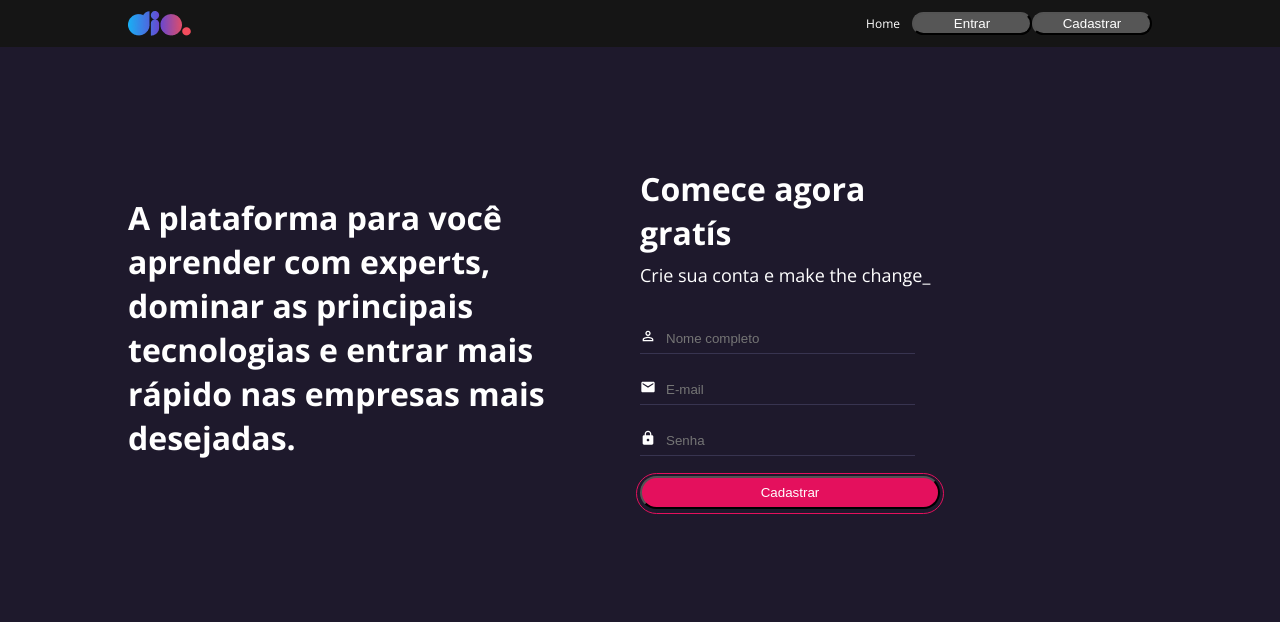
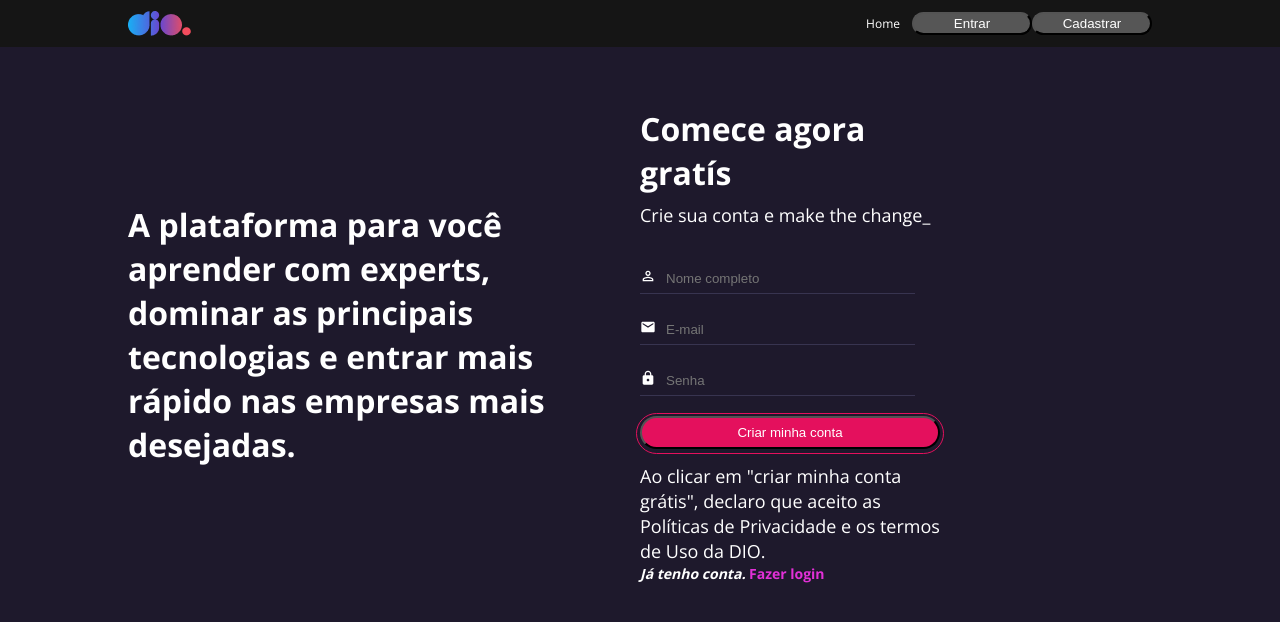
Before and after one commit to Raphael-Pauleschi/dio-clone-react, a React (Create React App) app: page /register in a window 1280 px wide. Shown: the top 622 px of the page. Built offline with nearby package versions, Linux system fonts and the light colour scheme.

Commit message:
Login and register connection done

```diff
--- a/src/pages/login/index.jsx
+++ b/src/pages/login/index.jsx
@@ -102,7 +102,7 @@ const Login = () => {
             </form>
             <Row>
               <ForgotText>Esqueci a minha senha</ForgotText>
-              <CreateText >Criar Conta</CreateText>
+              <CreateText to="/register">Criar Conta</CreateText>
             </Row>
           </Wrapper>
         </Column>
--- a/src/pages/login/styles.js
+++ b/src/pages/login/styles.js
@@ -1,3 +1,4 @@
+import { Link } from "react-router-dom";
 import styled from "styled-components";
 
 export const Container = styled.main`
@@ -64,16 +65,15 @@ export const ForgotText = styled.p`
   font-weight: 700;
   font-size: 14px;
   line-height: 19px;
-
   color: #e5e044;
 `;
 
-export const CreateText = styled.p`
+export const CreateText = styled(Link)`
 
   font-style: normal;
   font-weight: 700;
   font-size: 14px;
   line-height: 19px;
-
+  text-decoration: none;
   color: #e230d7;
 `;
--- a/src/pages/register/index.jsx
+++ b/src/pages/register/index.jsx
@@ -3,11 +3,13 @@ import { MdEmail, MdLock, MdOutlinePermIdentity } from "react-icons/md";
 import {
   Container,
   Column,
-  Row,
+  InfoText,
   Title,
   TitleRegister,
   SubTitleRegister,
   Wrapper,
+  LoginText,
+  LonginLink,
 } from "./styles";
 import Header from "../../components/header";
 import { api } from "../../services/api";
@@ -103,8 +105,10 @@ const onSubmit = async (formData) =>{
              control={control}
              errorMessage={errors?.password?.message}
              />
-              <Button title="Cadastrar" variant="secondary" type="submit"/>
+              <Button title="Criar minha conta" variant="secondary" type="submit"/>
             </form>
+            <InfoText>Ao clicar em "criar minha conta grátis", declaro que aceito as Políticas de Privacidade e os termos de Uso da DIO.</InfoText>
+            <LoginText>Já tenho conta. <LonginLink to="/login">Fazer login</LonginLink></LoginText>
           </Wrapper>
         </Column>
       </Container>
--- a/src/pages/register/styles.js
+++ b/src/pages/register/styles.js
@@ -1,10 +1,11 @@
 import styled from "styled-components";
+import { Link } from "react-router-dom";
 
 export const Container = styled.main`
   width: 100%;
   max-width: 80%;
   margin: 0 auto;
-  margin-top: 120px;
+  margin-top: 60px;
 
   display: flex;
   flex-direction: row;
@@ -18,14 +19,6 @@ export const Wrapper = styled.div`
 
 export const Column = styled.div`
   flex: 1;
-`;
-
-export const Row = styled.div`
-  display: flex;
-  flex-direction: row;
-  justify-content: row;
-  align-items: center;
-  margin-top: 20px;
 `;
 
 export const Title = styled.h2`
@@ -54,3 +47,28 @@ export const SubTitleRegister = styled.p`
     margin-bottom: 35px;
     line-height: 25px;
 `;
+
+export const InfoText = styled.p`
+    font-style: normal;
+    font-weight: 400;
+    font-size: 18px;
+    margin-top: 15px;
+    line-height: 25px;
+`;
+
+export const LoginText = styled.p`
+
+  font-style: oblique;
+  font-weight: 700;
+  font-size: 14px;
+  line-height: 19px;
+`;
+
+export const LonginLink = styled(Link)`
+  font-style: normal;
+  font-weight: 700;
+  font-size: 14px;
+  line-height: 19px;
+  text-decoration: none;
+  color: #e230d7;
+`;
```
